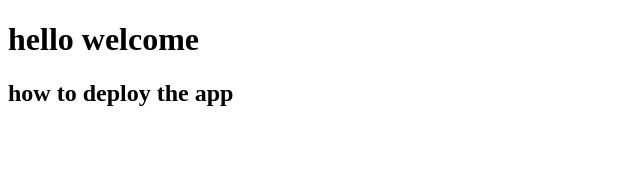
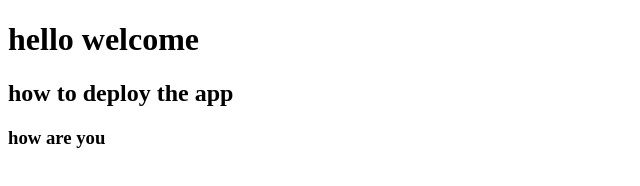
Before and after one commit to Arathy2332/frontend, a plain HTML site: page index.html in a window 1280 px wide. Shown: the whole page, without its empty margins (0-640 px from the left). Drawn offline with Linux system fonts and the light colour scheme.

Commit message:
Update index.html

```diff
--- a/index.html
+++ b/index.html
@@ -9,6 +9,9 @@
    <h1>hello welcome
 
 <h2>how to deploy the app</h2>
+<h3>how are you
+
+</h3>
 
    </h1>
 </body>
```
